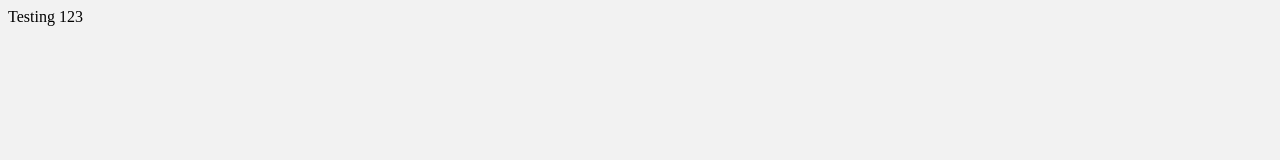
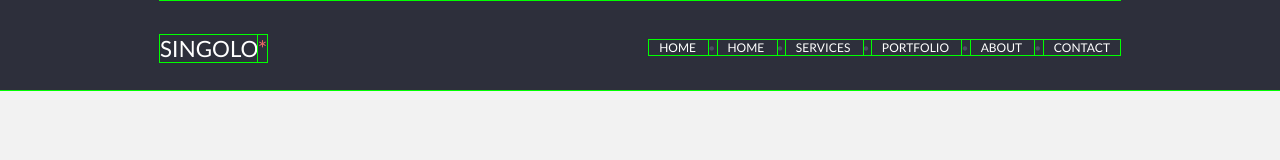
Before and after one commit to DarcyGibbons/singolo, a plain HTML site: page index.html in a window 1280 px wide. Drawn offline with Linux system fonts and the light colour scheme.

Commit message:
Working on the header bar

```diff
--- a/index.html
+++ b/index.html
@@ -1,24 +1,41 @@
 <!DOCTYPE html>
 <html>
 
-<head>
+  <head>
 
-<title> Singolo </title>
+    <title> Singolo </title>
+    <link rel="stylesheet" href="styles.css" />
+  </head>
 
-<link rel="stylesheet" href="styles.css" />
+  <body>
 
-</head>
+    <div class="header">
 
-<body>
+      <div class="nav">
 
-Testing 123
+          <div class="logo">
+            SINGOLO<span class="salmon">*</span>
+          </div>
 
-</body>
+          <div class="links">
+            <a href="#"> HOME </a>
+            &bull;
+            <a href="#">HOME </a>
+            &bull;
+            <a href="#">SERVICES </a>
+            &bull;
+            <a href="#">PORTFOLIO </a>
+            &bull;
+            <a href="#">ABOUT </a>
+            &bull;
+            <a href="#">CONTACT </a>
+          </div>
 
+      </div>
 
+    </div>
 
-
-
+  </body>
 
 
 </html>
--- a/styles.css
+++ b/styles.css
@@ -1,3 +1,51 @@
+
+@import url('https://fonts.googleapis.com/css?family=Lato');
+
+
 body{
   background-color: #f2f2f2;
+  margin: 0;
+  font-family: lato,sans-serif;
 }
+
+*{
+  outline: 1px solid lime;
+}
+
+.header{
+  background-color: #2d2f3b;
+  height: 90px;
+  color: white;
+}
+
+.nav{
+  max-width: 960px;
+  margin-left: auto;
+  margin-right: auto;
+}
+
+.logo{
+  float: left;
+  margin-top: 35px;
+  font-size: 1.4rem;
+
+}
+
+.links{
+  float: right;
+  margin-top: 40px;
+  font-size: 0.75rem;
+  color: #4b4e61;
+  }
+
+
+  .links a{
+    color: white;
+    text-decoration: none;
+    padding-left: 10px;
+    padding-right: 10px;
+  }
+
+  .salmon{
+    color: #f16c65;
+  }
```
Also changed, not shown: Lato/Lato-Black.ttf (added), Lato/Lato-BlackItalic.ttf (added), Lato/Lato-Bold.ttf (added), Lato/Lato-BoldItalic.ttf (added), Lato/Lato-Hairline.ttf (added), Lato/Lato-HairlineItalic.ttf (added), Lato/Lato-Italic.ttf (added), Lato/Lato-Light.ttf (added), Lato/Lato-LightItalic.ttf (added), Lato/Lato-Regular.ttf (added), Lato/OFL.txt (added).
